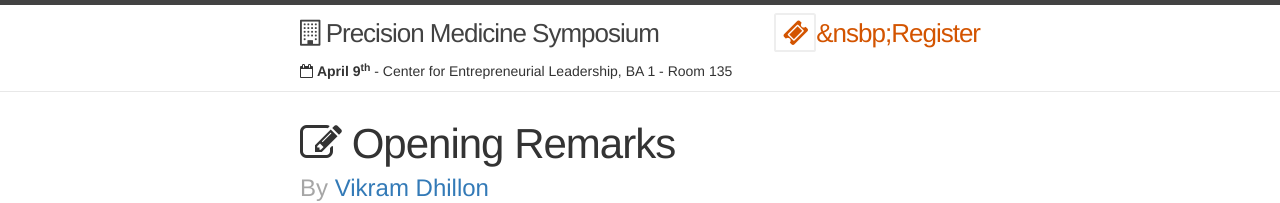
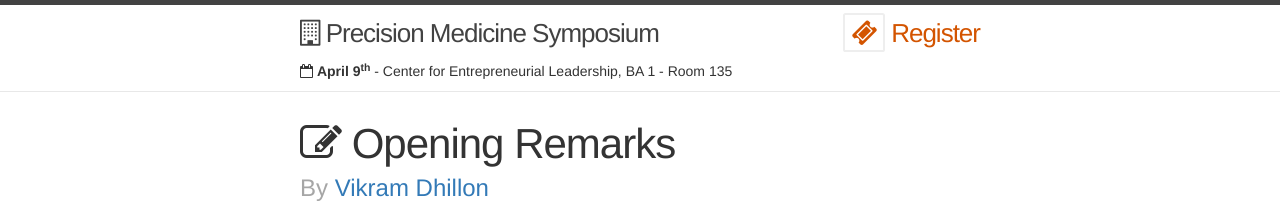
Before and after one commit to dhillonv10/pmi, a Jekyll site: the page built from _posts/2016-03-23-opening.md, in a window 1280 px wide. Shown: the top 203 px of the page. Built offline with Jekyll 4.4.1, drawn with Linux system fonts in a browser that asks for light colours; nearby versions of some CDN libraries.

Commit message:
Updating

```diff
--- a/_includes/header.html
+++ b/_includes/header.html
@@ -2,7 +2,7 @@
 
   <div class="wrapper">
     <a class="site-title" href="{{ site.baseurl }}/"><i class="fa fa-building-o"></i> {{ site.title }}</a>
-    <a class="site-title" style="float:right; color: rgb(211, 84, 0);" href="https://www.eventbrite.com/e/precision-medicine-symposium-tickets-23957453388"><i class="fa fa-ticket fa-border"></i>&nsbp;Register</a>
+    <a class="site-title" style="float:right; color: rgb(211, 84, 0);" href="https://www.eventbrite.com/e/precision-medicine-symposium-tickets-23957453388"><i class="fa fa-ticket fa-border"></i>&nbsp;Register</a>
   </div>
 
   <div class="wrapper">
```
